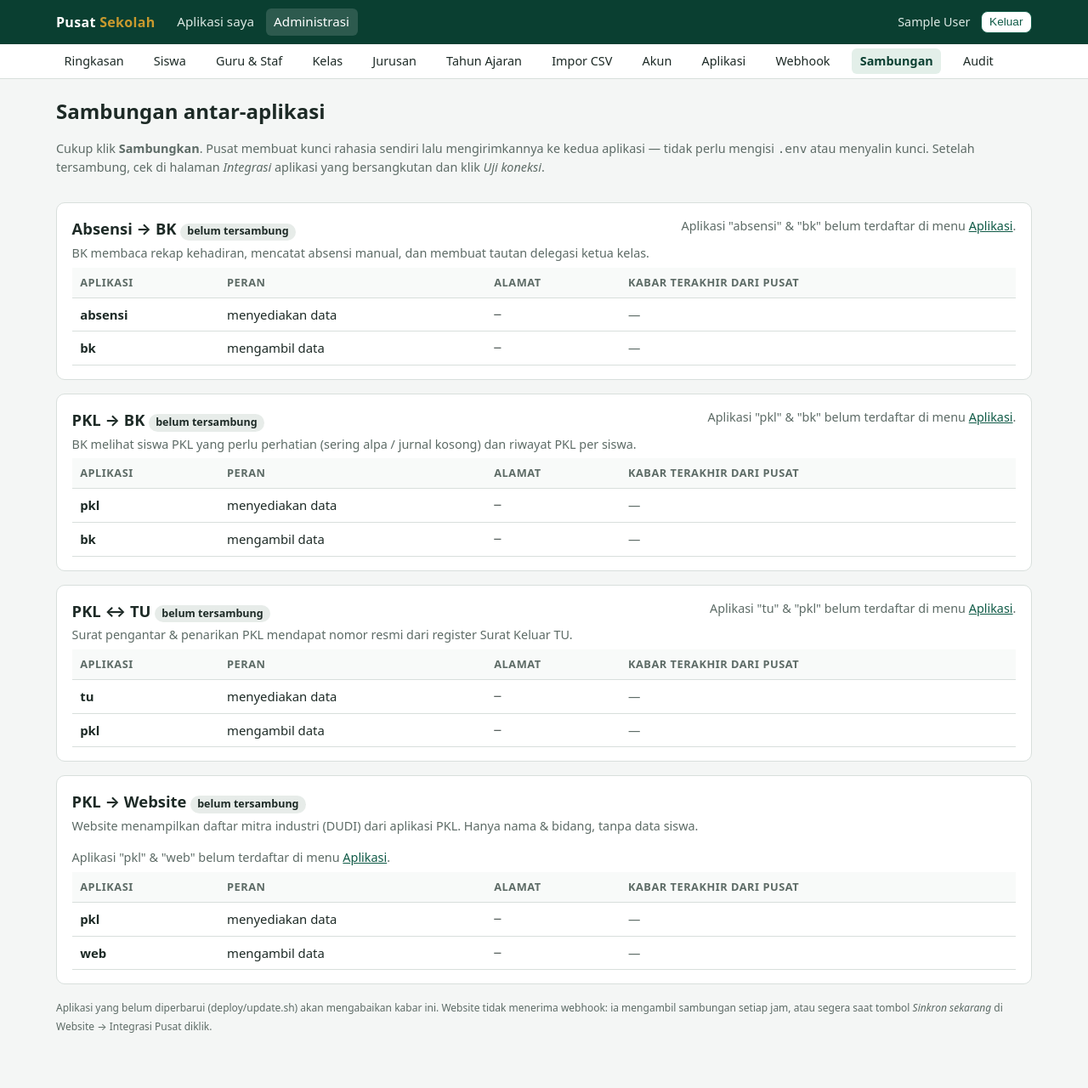
After one commit to andieawan/pusat-sekolah, a Laravel app: page /admin/sambungan in a window 1280 px wide. The commit adds this page. Shown: the whole page at 85% size. Run offline with Laravel 12, Linux system fonts and the light colour scheme; a user stored in the database is signed in; tables that the repository leaves empty hold one stand-in row (values such as "Sample post").

Commit message:
Menu Administrasi → Sambungan: sambungan antar-aplikasi sekali klik (kunci dibuat Pusat, diambil aplikasi lewat /api/v1/sambungan)
Co-Authored-By: Claude Opus 5.5 <noreply@anthropic.com>
Claude-Session: https://claude.ai/code/session_01TMntm51fS7ehdqzi5HY4Dr

```diff
--- /dev/null
+++ b/app/Http/Controllers/Admin/SambunganController.php
@@ -0,0 +1,108 @@
+<?php
+
+namespace App\Http\Controllers\Admin;
+
+use App\Http\Controllers\Controller;
+use App\Models\Aplikasi;
+use App\Models\Sambungan;
+use App\Models\WebhookOutbox;
+use App\Services\Audit;
+use App\Services\SambunganService;
+use App\Services\WebhookPengirim;
+
+/** Menu Administrasi → Sambungan: nyalakan/matikan sambungan antar-aplikasi tanpa menyalin kunci ke .env. */
+class SambunganController extends Controller
+{
+    public function index()
+    {
+        $baris = Sambungan::all()->keyBy('jenis');
+        $daftar = [];
+        foreach ((array) config('pusat.sambungan') as $jenis => $def) {
+            [$pemberi, $peminta] = SambunganService::pasangan($def);
+            $kabar = [];
+            foreach ([$pemberi, $peminta] as $app) {
+                if ($app) {
+                    $kabar[$app->kode] = WebhookOutbox::where('aplikasi_id', $app->id)->where('event', 'sambungan.diperbarui')
+                        ->where('payload->data->jenis', $jenis)->latest('id')->first();
+                }
+            }
+            $daftar[$jenis] = ['def' => $def, 'row' => $baris[$jenis] ?? null, 'pemberi' => $pemberi, 'peminta' => $peminta, 'kabar' => $kabar];
+        }
+
+        return view('admin.sambungan.index', ['daftar' => $daftar]);
+    }
+
+    private function ambil(string $jenis): Sambungan
+    {
+        abort_unless(Sambungan::definisi($jenis), 404);
+
+        return Sambungan::firstOrNew(['jenis' => $jenis]);
+    }
+
+    /** Antre kabar ke kedua aplikasi lalu langsung kirim (tanpa menunggu penjadwal). */
+    private function selesai(string $jenis, string $pesan, WebhookPengirim $pengirim)
+    {
+        $antre = SambunganService::kabari($jenis);
+        $gagal = [];
+        foreach ($antre as $o) {
+            if (! $pengirim->kirim($o->load('aplikasi'))) {
+                $gagal[] = $o->aplikasi->nama;
+            }
+        }
+        if (! $antre) {
+            return back()->with('sukses', $pesan.' (Belum ada aplikasi yang bisa dikabari: URL webhook kosong. Klik "Sinkron sekarang" di halaman Integrasi aplikasi itu.)');
+        }
+        if ($gagal) {
+            return back()->with('galat', $pesan.' Tetapi '.implode(' & ', $gagal).' belum menerima kabar (aplikasi mati atau belum diperbarui). '
+                .'Pusat mencoba lagi otomatis; bisa juga klik "Sinkron sekarang" di halaman Integrasi aplikasi itu.');
+        }
+
+        return back()->with('sukses', $pesan.' Kedua aplikasi sudah menerima pengaturan baru.');
+    }
+
+    public function nyalakan(string $jenis, WebhookPengirim $pengirim)
+    {
+        $s = $this->ambil($jenis);
+        $def = Sambungan::definisi($jenis);
+        [$pemberi, $peminta] = SambunganService::pasangan($def);
+        if (! $pemberi || ! $peminta) {
+            return back()->with('galat', 'Daftarkan dulu kedua aplikasi di menu Aplikasi (kode "'.$def['pemberi'].'" dan "'.$def['peminta'].'").');
+        }
+        if ($def['kunci'] && ! $s->kunci) {
+            $s->buatKunci();
+        }
+        $s->aktif = true;
+        $s->save();
+        Audit::catat('sambungan.nyalakan', $jenis);
+
+        return $this->selesai($jenis, 'Sambungan '.$def['nama'].' dinyalakan.', $pengirim);
+    }
+
+    public function matikan(string $jenis, WebhookPengirim $pengirim)
+    {
+        $s = $this->ambil($jenis);
+        $s->aktif = false;
+        $s->save();
+        Audit::catat('sambungan.matikan', $jenis);
+
+        return $this->selesai($jenis, 'Sambungan '.Sambungan::definisi($jenis)['nama'].' dimatikan.', $pengirim);
+    }
+
+    public function gantiKunci(string $jenis, WebhookPengirim $pengirim)
+    {
+        $s = $this->ambil($jenis);
+        abort_unless(Sambungan::definisi($jenis)['kunci'] && $s->exists, 404);
+        $s->buatKunci();
+        $s->save();
+        Audit::catat('sambungan.ganti_kunci', $jenis);
+
+        return $this->selesai($jenis, 'Kunci baru dibuat.', $pengirim);
+    }
+
+    public function kabari(string $jenis, WebhookPengirim $pengirim)
+    {
+        $this->ambil($jenis);
+
+        return $this->selesai($jenis, 'Kabar dikirim ulang.', $pengirim);
+    }
+}
--- /dev/null
+++ b/app/Models/Sambungan.php
@@ -0,0 +1,36 @@
+<?php
+
+namespace App\Models;
+
+use Illuminate\Database\Eloquent\Model;
+use Illuminate\Support\Str;
+
+/**
+ * Satu sambungan antar-aplikasi. "pemberi" = aplikasi yang menyediakan API, "peminta" = aplikasi yang memanggilnya.
+ * Daftar jenis yang dikenal ada di config('pusat.sambungan').
+ */
+class Sambungan extends Model
+{
+    protected $table = 'sambungan';
+
+    protected $fillable = ['jenis', 'aktif'];
+
+    protected $hidden = ['kunci'];
+
+    protected function casts(): array
+    {
+        return ['aktif' => 'boolean', 'kunci' => 'encrypted', 'kunci_dibuat_pada' => 'datetime'];
+    }
+
+    /** @return array{nama:string,keterangan:string,pemberi:string,peminta:string,kunci:bool}|null */
+    public static function definisi(string $jenis): ?array
+    {
+        return config('pusat.sambungan.'.$jenis);
+    }
+
+    public function buatKunci(): void
+    {
+        $this->kunci = 'sk_'.Str::lower(Str::random(45));
+        $this->kunci_dibuat_pada = now();
+    }
+}
--- /dev/null
+++ b/app/Services/SambunganService.php
@@ -0,0 +1,62 @@
+<?php
+
+namespace App\Services;
+
+use App\Models\Aplikasi;
+use App\Models\Sambungan;
+use App\Models\WebhookOutbox;
+
+/**
+ * Sambungan antar-aplikasi. Kunci TIDAK ikut di webhook: Pusat hanya mengabari "sambungan berubah",
+ * lalu aplikasi mengambil sendiri lewat GET /api/v1/sambungan (Basic client_id:client_secret).
+ */
+final class SambunganService
+{
+    /** @return array<string,Aplikasi|null> [pemberi, peminta] */
+    public static function pasangan(array $def): array
+    {
+        $app = Aplikasi::whereIn('kode', [$def['pemberi'], $def['peminta']])->get()->keyBy('kode');
+
+        return [$app[$def['pemberi']] ?? null, $app[$def['peminta']] ?? null];
+    }
+
+    /** Kabari kedua aplikasi agar mengambil sambungan terbaru. @return WebhookOutbox[] */
+    public static function kabari(string $jenis): array
+    {
+        $def = Sambungan::definisi($jenis);
+        $antre = [];
+        foreach (self::pasangan($def) as $app) {
+            if ($app && $app->aktif && $app->webhook_url) {
+                $antre[] = Outbox::antre($app, 'sambungan.diperbarui', ['jenis' => $jenis]);
+            }
+        }
+
+        return $antre;
+    }
+
+    /** Daftar sambungan untuk satu aplikasi (dipakai API). */
+    public static function untuk(Aplikasi $app): array
+    {
+        $baris = Sambungan::all()->keyBy('jenis');
+        $hasil = [];
+        foreach ((array) config('pusat.sambungan') as $jenis => $def) {
+            if (! in_array($app->kode, [$def['pemberi'], $def['peminta']], true)) {
+                continue;
+            }
+            [$pemberi, $peminta] = self::pasangan($def);
+            $mitra = $app->kode === $def['pemberi'] ? $peminta : $pemberi;
+            $row = $baris[$jenis] ?? null;
+            $aktif = $row && $row->aktif && $mitra && $mitra->aktif;
+            $hasil[] = [
+                'jenis' => $jenis,
+                'aktif' => $aktif,
+                'peran' => $app->kode === $def['pemberi'] ? 'pemberi' : 'peminta',
+                'mitra' => $mitra?->kode,
+                'url' => $aktif ? rtrim((string) $mitra->base_url, '/') : '',
+                'kunci' => $aktif && $def['kunci'] ? (string) $row->kunci : '',
+            ];
+        }
+
+        return $hasil;
+    }
+}
--- a/config/pusat.php
+++ b/config/pusat.php
@@ -67,4 +67,29 @@ return [
             'scope' => ['jurusan', 'ringkasan', 'akun'],
         ],
     ],
+
+    // Sambungan antar-aplikasi yang bisa dinyalakan dari menu Administrasi → Sambungan.
+    // pemberi = aplikasi yang menyediakan data; peminta = aplikasi yang mengambilnya. Kunci dibuat otomatis oleh Pusat.
+    'sambungan' => [
+        'absensi-bk' => [
+            'nama' => 'Absensi → BK',
+            'keterangan' => 'BK membaca rekap kehadiran, mencatat absensi manual, dan membuat tautan delegasi ketua kelas.',
+            'pemberi' => 'absensi', 'peminta' => 'bk', 'kunci' => true,
+        ],
+        'pkl-bk' => [
+            'nama' => 'PKL → BK',
+            'keterangan' => 'BK melihat siswa PKL yang perlu perhatian (sering alpa / jurnal kosong) dan riwayat PKL per siswa.',
+            'pemberi' => 'pkl', 'peminta' => 'bk', 'kunci' => true,
+        ],
+        'pkl-tu' => [
+            'nama' => 'PKL ↔ TU',
+            'keterangan' => 'Surat pengantar & penarikan PKL mendapat nomor resmi dari register Surat Keluar TU.',
+            'pemberi' => 'tu', 'peminta' => 'pkl', 'kunci' => true,
+        ],
+        'pkl-web' => [
+            'nama' => 'PKL → Website',
+            'keterangan' => 'Website menampilkan daftar mitra industri (DUDI) dari aplikasi PKL. Hanya nama & bidang, tanpa data siswa.',
+            'pemberi' => 'pkl', 'peminta' => 'web', 'kunci' => false,
+        ],
+    ],
 ];
--- /dev/null
+++ b/resources/views/admin/sambungan/index.blade.php
@@ -0,0 +1,94 @@
+@extends('layouts.app')
+
+@section('judul', 'Sambungan')
+
+@section('isi')
+    <div class="kepala">
+        <div>
+            <h1>Sambungan antar-aplikasi</h1>
+            <p class="samar">Cukup klik <strong>Sambungkan</strong>. Pusat membuat kunci rahasia sendiri lalu mengirimkannya ke kedua aplikasi —
+                tidak perlu mengisi <code>.env</code> atau menyalin kunci. Setelah tersambung, cek di halaman <em>Integrasi</em> aplikasi yang bersangkutan
+                dan klik <em>Uji koneksi</em>.</p>
+        </div>
+    </div>
+
+    @foreach ($daftar as $jenis => $s)
+        @php
+            $def = $s['def'];
+            $row = $s['row'];
+            $nyala = $row?->aktif;
+            $kurang = collect(['pemberi' => $s['pemberi'], 'peminta' => $s['peminta']])->filter(fn ($a) => ! $a)->keys();
+        @endphp
+        <div class="kartu">
+            <div class="kepala" style="margin-bottom:6px">
+                <div>
+                    <h2 style="margin:0">{{ $def['nama'] }}
+                        @if ($nyala)<span class="lencana ok">tersambung</span>@else<span class="lencana">belum tersambung</span>@endif
+                    </h2>
+                    <p class="samar" style="margin:4px 0 0">{{ $def['keterangan'] }}</p>
+                </div>
+                <div class="aksi">
+                    @if ($kurang->isNotEmpty())
+                        <span class="samar">Aplikasi
+                            @foreach ($kurang as $k)"{{ $def[$k] }}"@if (! $loop->last) & @endif @endforeach
+                            belum terdaftar di menu <a href="{{ route('admin.aplikasi.index') }}">Aplikasi</a>.</span>
+                    @elseif (! $nyala)
+                        <form method="post" action="{{ route('admin.sambungan.nyalakan', $jenis) }}">
+                            @csrf
+                            <button class="tombol" type="submit">Sambungkan</button>
+                        </form>
+                    @else
+                        <form method="post" action="{{ route('admin.sambungan.kabari', $jenis) }}">
+                            @csrf
+                            <button class="tombol sekunder kecil" type="submit">Kirim ulang</button>
+                        </form>
+                        @if ($def['kunci'])
+                            <form method="post" action="{{ route('admin.sambungan.kunci', $jenis) }}" data-konfirmasi="Buat kunci baru? Kunci lama langsung tidak berlaku.">
+                                @csrf
+                                <button class="tombol sekunder kecil" type="submit">Ganti kunci</button>
+                            </form>
+                        @endif
+                        <form method="post" action="{{ route('admin.sambungan.matikan', $jenis) }}" data-konfirmasi="Putuskan sambungan {{ $def['nama'] }}?">
+                            @csrf
+                            <button class="tombol bahaya kecil" type="submit">Putuskan</button>
+                        </form>
+                    @endif
+                </div>
+            </div>
+            <div class="gulir">
+                <table class="tabel">
+                    <thead><tr><th>Aplikasi</th><th>Peran</th><th>Alamat</th><th>Kabar terakhir dari Pusat</th></tr></thead>
+                    <tbody>
+                    @foreach (['pemberi' => 'menyediakan data', 'peminta' => 'mengambil data'] as $peran => $teks)
+                        @php($a = $s[$peran])
+                        <tr>
+                            <td><strong>{{ $a?->nama ?? $def[$peran] }}</strong>
+                                @if ($a && ! $a->aktif)<span class="lencana warn">nonaktif</span>@endif
+                                @if ($a && ! $a->webhook_url)<span class="lencana warn">tanpa webhook</span>@endif
+                            </td>
+                            <td>{{ $teks }}</td>
+                            <td class="mono">{{ $a?->base_url ?? '—' }}</td>
+                            <td>
+                                @php($o = $a ? ($s['kabar'][$a->kode] ?? null) : null)
+                                @if (! $o)
+                                    <span class="samar">—</span>
+                                @elseif ($o->status === 'terkirim')
+                                    <span class="lencana ok">diterima</span> <span class="samar">{{ $o->terkirim_pada?->format('d/m/Y H:i') }}</span>
+                                @else
+                                    <a href="{{ route('admin.webhook.show', $o) }}"><span class="lencana {{ $o->status === 'gagal' ? 'bad' : 'warn' }}">{{ $o->status === 'gagal' ? 'gagal' : 'menunggu' }}</span></a>
+                                    <span class="samar">{{ $o->galat_terakhir ?: ($o->kode_http ? 'HTTP '.$o->kode_http : '') }}</span>
+                                @endif
+                            </td>
+                        </tr>
+                    @endforeach
+                    </tbody>
+                </table>
+            </div>
+            @if ($row?->kunci_dibuat_pada && $def['kunci'])
+                <p class="samar" style="margin:8px 0 0"><small>Kunci dibuat {{ $row->kunci_dibuat_pada->format('d/m/Y H:i') }}. Kunci tidak pernah ditampilkan; hanya dikirim ke kedua aplikasi.</small></p>
+            @endif
+        </div>
+    @endforeach
+
+    <p class="samar"><small>Aplikasi yang belum diperbarui (deploy/update.sh) akan mengabaikan kabar ini. Website tidak menerima webhook: ia mengambil sambungan setiap jam, atau segera saat tombol <em>Sinkron sekarang</em> di Website → Integrasi Pusat diklik.</small></p>
+@endsection
--- a/resources/views/layouts/app.blade.php
+++ b/resources/views/layouts/app.blade.php
@@ -41,6 +41,7 @@
             <a href="{{ route('admin.akun.index') }}" @class(['aktif' => request()->routeIs('admin.akun.*')])>Akun</a>
             <a href="{{ route('admin.aplikasi.index') }}" @class(['aktif' => request()->routeIs('admin.aplikasi.*')])>Aplikasi</a>
             <a href="{{ route('admin.webhook.index') }}" @class(['aktif' => request()->routeIs('admin.webhook.*')])>Webhook</a>
+            <a href="{{ route('admin.sambungan.index') }}" @class(['aktif' => request()->routeIs('admin.sambungan.*')])>Sambungan</a>
             <a href="{{ route('admin.audit') }}" @class(['aktif' => request()->routeIs('admin.audit')])>Audit</a>
         </div>
     </div>
--- a/routes/api.php
+++ b/routes/api.php
@@ -3,6 +3,7 @@
 use App\Http\Controllers\Api\AkunController;
 use App\Http\Controllers\Api\MasterController;
 use App\Http\Controllers\Api\RingkasanController;
+use App\Http\Controllers\Api\SambunganController;
 use App\Http\Controllers\Api\SiswaTulisController;
 use App\Http\Controllers\SsoController;
 use Illuminate\Support\Facades\Route;
@@ -23,6 +24,7 @@ Route::prefix('v1')->middleware(['app.client', 'throttle:api-master'])->group(fu
         ->where('sumber', 'tahun-ajaran|jurusan|kelas|siswa|pegawai');
     Route::get('ringkasan', [RingkasanController::class, 'index']);
     Route::get('akun', [AkunController::class, 'index']);
+    Route::get('sambungan', [SambunganController::class, 'index']);
     // Tulis siswa (scope siswa_tulis: mutasi oleh Tata Usaha)
     Route::post('siswa', [SiswaTulisController::class, 'store']);
     Route::patch('siswa/{uuid}', [SiswaTulisController::class, 'update'])->whereUuid('uuid');
--- a/routes/web.php
+++ b/routes/web.php
@@ -6,6 +6,7 @@ use App\Http\Controllers\Admin\AuditController;
 use App\Http\Controllers\Admin\DashboardController;
 use App\Http\Controllers\Admin\ImporController;
 use App\Http\Controllers\Admin\MasterController;
+use App\Http\Controllers\Admin\SambunganController;
 use App\Http\Controllers\Admin\WebhookController;
 use App\Http\Controllers\AuthController;
 use App\Http\Controllers\PortalController;
@@ -69,6 +70,14 @@ Route::middleware(['auth', 'akun.aktif'])->group(function () {
             Route::post('/{webhook}/ulang', [WebhookController::class, 'ulang'])->name('ulang');
         });
 
+        Route::prefix('sambungan/{jenis}')->where(['jenis' => '[a-z0-9-]+'])->name('sambungan.')->group(function () {
+            Route::post('/nyalakan', [SambunganController::class, 'nyalakan'])->name('nyalakan');
+            Route::post('/matikan', [SambunganController::class, 'matikan'])->name('matikan');
+            Route::post('/ganti-kunci', [SambunganController::class, 'gantiKunci'])->name('kunci');
+            Route::post('/kabari', [SambunganController::class, 'kabari'])->name('kabari');
+        });
+        Route::get('sambungan', [SambunganController::class, 'index'])->name('sambungan.index');
+
         Route::get('audit', [AuditController::class, 'index'])->name('audit');
     });
 });
```
Also changed, not shown: app/Http/Controllers/Api/SambunganController.php (added, +18 -0 lines), docs/SAMBUNGAN.md (+28 -17 lines), tests/Feature/SambunganTest.php (added, +78 -0 lines), database/migrations/2026_10_28_000001_buat_tabel_sambungan.php (added).
